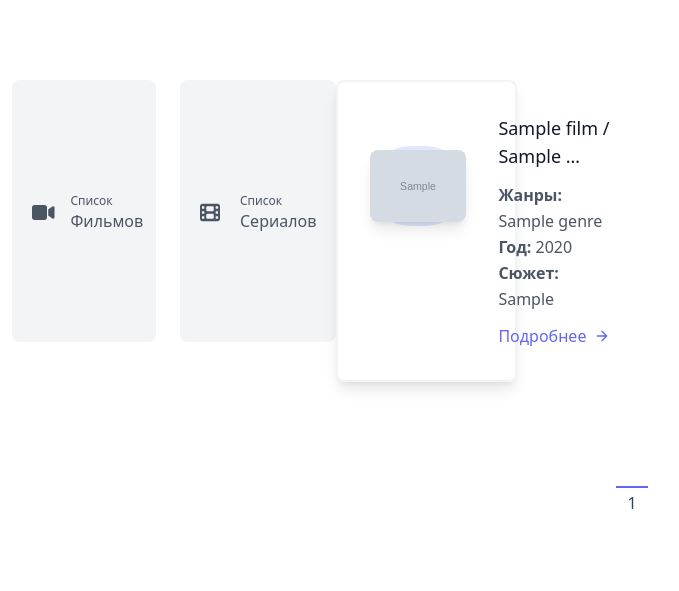
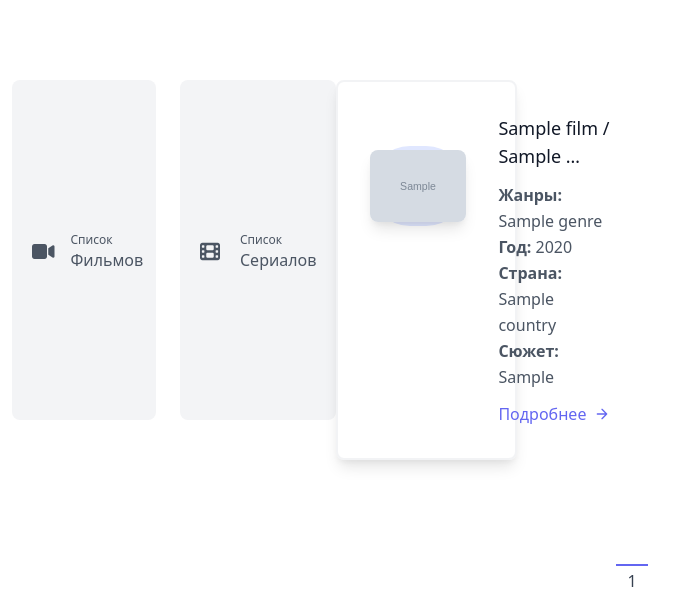
Before and after one commit to kill-rill1996/Sel_Film, a Django app: page /films/ in a window 1280 px wide. Shown: the part 80-671 px from the top of the page, without its empty margins (8-687 px from the left). Run offline with Django 3.2, Linux system fonts and the light colour scheme; tables that the repository leaves empty hold one stand-in row (values such as "Sample post"); grey boxes marked "Sample" are stand-in pictures; some libraries are stand-ins or nearby versions.

Commit message:
Added country in search, list_film, list_serial

```diff
--- a/sel_film/films/management/commands/create_films.py
+++ b/sel_film/films/management/commands/create_films.py
@@ -11,7 +11,7 @@ class Command(BaseCommand):
     def handle(self, *args, **kwargs):
         error_films = []
         films = self.get_all_films_from_json()
-        for film in films[:50]:
+        for film in films[:10_000]:
             f = Film.objects.create(
                 title_ru=film['title_ru'],
                 title_en=film['title_en'],
--- a/sel_film/films/service.py
+++ b/sel_film/films/service.py
@@ -197,7 +197,7 @@ def get_objects() -> list:
     """Получает все фильмы"""
     with open('data/films_info.json', 'r') as file:
         films = json.loads(file.read())
-    return films[:50]
+    return films[:10_000]
 
 
 def create_points_dict(films) -> dict:
--- a/sel_film/films/views.py
+++ b/sel_film/films/views.py
@@ -7,7 +7,7 @@ from string import ascii_lowercase
 from django.views.decorators.cache import cache_page
 import logging
 
-from serials.models import Serial
+from serials.models import Serial, Country as CountrySerial
 from .models import Film, Genre, Actor, Director, Country
 from .forms import Film1FindForm, Film2FindForm
 from .service import find_films
@@ -28,8 +28,10 @@ class FilmListView(generic.ListView):
 
     def get_queryset(self):
         genres = Genre.objects.only('title')
-        films = Film.objects.only('title_ru', 'title_en', 'year', 'image', 'plot')\
-            .prefetch_related(Prefetch('genres', queryset=genres)).order_by('-rating')
+        countries = Country.objects.only('title')
+        films = Film.objects.only('title_ru', 'title_en', 'year', 'image', 'plot').order_by('-rating')\
+            .prefetch_related(Prefetch('genres', queryset=genres))\
+            .prefetch_related(Prefetch('countries', queryset=countries))
         return films
 
 
@@ -125,20 +127,28 @@ def search(request):
             try:
                 if search_data_lower[0] in ascii_lowercase:
                     films_list = Film.objects.only('title_ru', 'title_en', 'year', 'plot', 'image')\
-                        .filter(title_en__icontains=search_data_lower).prefetch_related(Prefetch('genres', queryset=Genre.objects.all())).order_by('-rating')[:20]
+                        .filter(title_en__icontains=search_data_lower)\
+                        .prefetch_related(Prefetch('genres', queryset=Genre.objects.all()))\
+                        .prefetch_related(Prefetch('countries', queryset=Country.objects.all())).order_by('-rating')[:20]
                 else:
                     films_list = Film.objects.only('title_ru', 'title_en', 'year', 'plot', 'image')\
-                        .filter(title_ru__icontains=search_data_lower).prefetch_related(Prefetch('genres', queryset=Genre.objects.all())).order_by('-rating')[:20]
+                        .filter(title_ru__icontains=search_data_lower)\
+                        .prefetch_related(Prefetch('genres', queryset=Genre.objects.all()))\
+                        .prefetch_related(Prefetch('countries', queryset=Country.objects.all())).order_by('-rating')[:20]
             except IndexError:
                 films_list = []
         else:
             try:
                 if search_data_lower[0] in ascii_lowercase:
                     films_list = Serial.objects.only('title_ru', 'title_en', 'start_year', 'end_year', 'plot', 'image')\
-                        .filter(title_en__icontains=search_data_lower).prefetch_related(Prefetch('genres', queryset=Serial_Genre.objects.all())).order_by('-rating')[:20]
+                        .filter(title_en__icontains=search_data_lower)\
+                        .prefetch_related(Prefetch('genres', queryset=Serial_Genre.objects.all()))\
+                        .prefetch_related(Prefetch('countries', queryset=CountrySerial.objects.all())).order_by('-rating')[:20]
                 else:
                     films_list = Serial.objects.only('title_ru', 'title_en', 'start_year', 'end_year', 'plot', 'image')\
-                        .filter(title_ru__icontains=search_data_lower).prefetch_related(Prefetch('genres', queryset=Serial_Genre.objects.all())).order_by('-rating')[:20]
+                        .filter(title_ru__icontains=search_data_lower)\
+                        .prefetch_related(Prefetch('genres', queryset=Serial_Genre.objects.all()))\
+                        .prefetch_related(Prefetch('countries', queryset=CountrySerial.objects.all())).order_by('-rating')[:20]
             except IndexError:
                 films_list = []
 
--- a/sel_film/serials/management/commands/create_serials.py
+++ b/sel_film/serials/management/commands/create_serials.py
@@ -11,7 +11,7 @@ class Command(BaseCommand):
     def handle(self, *args, **kwargs):
         serials = self.get_all_serials_from_json()
 
-        for serial in serials[:50]:
+        for serial in serials[:1_000]:
             f = Serial.objects.create(
                 title_ru=serial['title_ru'],
                 title_en=serial['title_en'],
--- a/sel_film/serials/service.py
+++ b/sel_film/serials/service.py
@@ -231,7 +231,7 @@ def get_objects() -> list:
     """Получает все фильмы"""
     with open('data/serials_info.json', 'r') as file:
         films = json.loads(file.read())
-    return films[:50]
+    return films[:1_000]
 
 
 def create_points_dict(films) -> dict:
--- a/sel_film/serials/views.py
+++ b/sel_film/serials/views.py
@@ -14,8 +14,10 @@ class SerialListView(generic.ListView):
 
     def get_queryset(self):
         genres = Genre.objects.only('title')
+        countries = Country.objects.only('title')
         return Serial.objects.only('title_ru', 'title_en', 'image', 'plot', 'start_year', 'end_year').\
-            prefetch_related(Prefetch('genres', queryset=genres)).order_by('-rating')
+            prefetch_related(Prefetch('genres', queryset=genres)).order_by('-rating') \
+            .prefetch_related(Prefetch('countries', queryset=countries))
 
 
 class SerialDetailView(generic.DetailView):
--- a/sel_film/templates/films/film_list.html
+++ b/sel_film/templates/films/film_list.html
@@ -1,5 +1,7 @@
 {% extends 'base.html' %}
 {% load genre_list %}
+{% load attrs_list %}
+
 
 {% block title %} Films {% endblock %}
 
@@ -46,6 +48,7 @@
             </a>
             <p class="leading-relaxed text-base"><b>Жанры:</b> {% for genre in film.genres.all|split_genres %}{{ genre }}{% endfor %}</p>
             <p class="leading-relaxed text-base"><b>Год:</b> {% block year %}{{ film.year }}{% endblock year %}</p>
+            <p class="leading-relaxed text-base"><b>Страна:</b> {{ film.countries.all|object_list }}</p>
             <p class="leading-relaxed text-base text-justify sm:text-left"><b>Сюжет:</b> {{ film.plot|truncatechars:110 }}</p>
             <a href="{{ film.get_absolute_url }}" class="mt-3 text-indigo-500 inline-flex items-center">Подробнее
               <svg fill="none" stroke="currentColor" stroke-linecap="round" stroke-linejoin="round" stroke-width="2" class="w-4 h-4 ml-2" viewBox="0 0 24 24">
--- a/sel_film/templates/search_results.html
+++ b/sel_film/templates/search_results.html
@@ -1,5 +1,7 @@
 {% extends 'base.html' %}
 {% load genre_list %}
+{% load attrs_list %}
+
 
 {% block title %} Search {% endblock %}
 
@@ -39,6 +41,7 @@
   	         {% else %}
             	<p class="leading-relaxed text-base"><b>Год:</b> {{ film.year }}</p>
             {% endif %}
+            <p class="leading-relaxed text-base"><b>Страна:</b> {{ film.countries.all|object_list }}</p>
             <p class="leading-relaxed text-base text-justify sm:text-left"><b>Сюжет:</b> {{ film.plot|truncatechars:110 }}</p>
             <a href="{{ film.get_absolute_url }}" class="mt-3 text-indigo-500 inline-flex items-center">Подробнее
               <svg fill="none" stroke="currentColor" stroke-linecap="round" stroke-linejoin="round" stroke-width="2" class="w-4 h-4 ml-2" viewBox="0 0 24 24">
```
Also changed, not shown: 2 other files.
